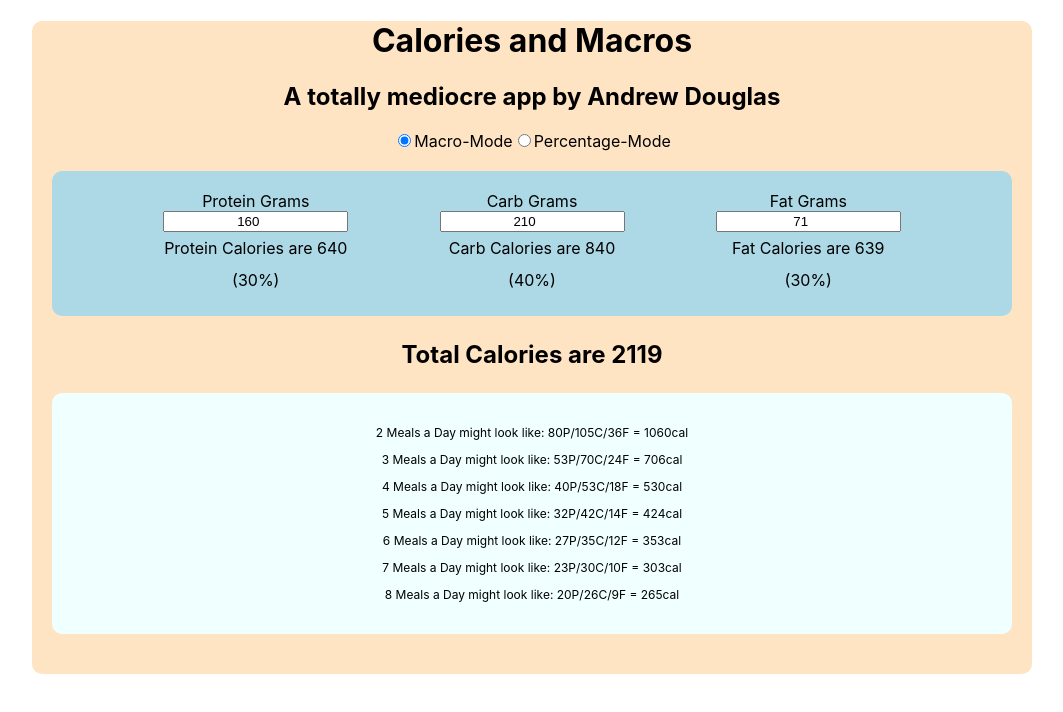
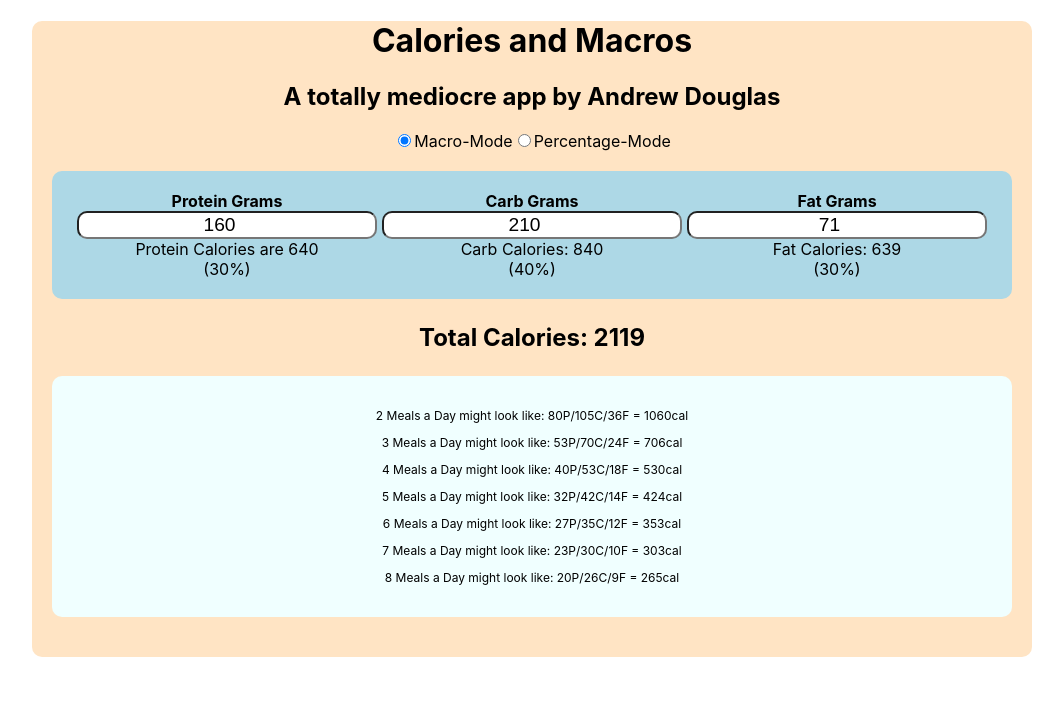
Before and after one commit to andrew-a-douglas/calories-and-macros, a React (Create React App) app: page / in a window 1280 px wide. Both pictures are taken after a click on the radio button "Macro-Mode". Shown: the top 712 px of the page, without its empty margins (108-1171 px from the left). Built offline with nearby package versions, Linux system fonts and the light colour scheme.

Commit message:
css enhancements

```diff
--- a/src/App.css
+++ b/src/App.css
@@ -41,16 +41,25 @@
 
 input {
   text-align: center;
+  border-radius: 10px;
+  font-size: 1.2em;
 }
 
 .protein, .carb, .fat {
   display: flex;
   flex-direction: column;
   align-content: flex-start;
+  min-width: 300px;
+  max-width: 400px;
 }
 
 .protein p, .carb p, .fat p {
-  line-height: 0%;
+  padding: 0;
+  margin: 0;
+}
+
+.protein label, .carb label, .fat label {
+  font-weight: bold;
 }
 
 .meals {
--- a/src/MacroMode.js
+++ b/src/MacroMode.js
@@ -41,18 +41,18 @@ function MacroMode(props) {
         <div className='carb'>
           <label htmlFor='carb'>Carb Grams</label>
           <input id='carb' placeholder='Carb Grams' type='number' value={carbGrams} onChange={handleChangeCarbGrams} />
-          <p>Carb Calories are {carbCals}</p>
+          <p>Carb Calories: {carbCals}</p>
           <p>({Math.round(carbCals / totalCals * 100)}%)</p>
         </div>
         <div className='fat'>
           <label htmlFor='fat'>Fat Grams</label>
           <input id='fat' placeholder='Fat Grams' type='number' value={fatGrams} onChange={handleChangeFatGrams} />
-          <p>Fat Calories are {fatCals}</p>
+          <p>Fat Calories: {fatCals}</p>
           <p>({Math.round(fatCals / totalCals * 100)}%)</p>
         </div>
       </div>
       <div className='totals'>
-        <p>Total Calories are {totalCals}</p>
+        <p>Total Calories: {totalCals}</p>
       </div>
       <div className='meals'>
         {mapArray(mealsArray, proteinGrams, carbGrams, fatGrams, totalCals)}
```
